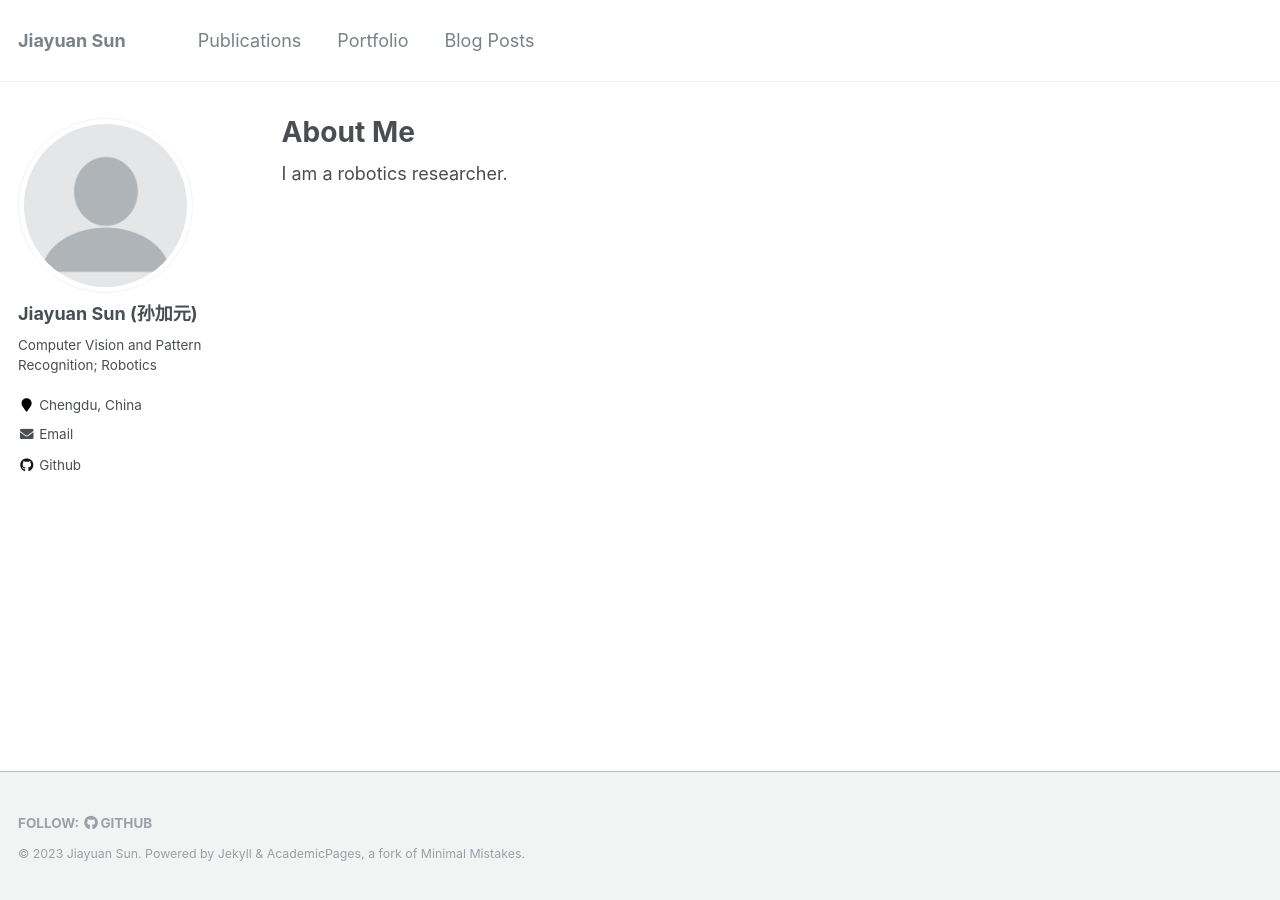
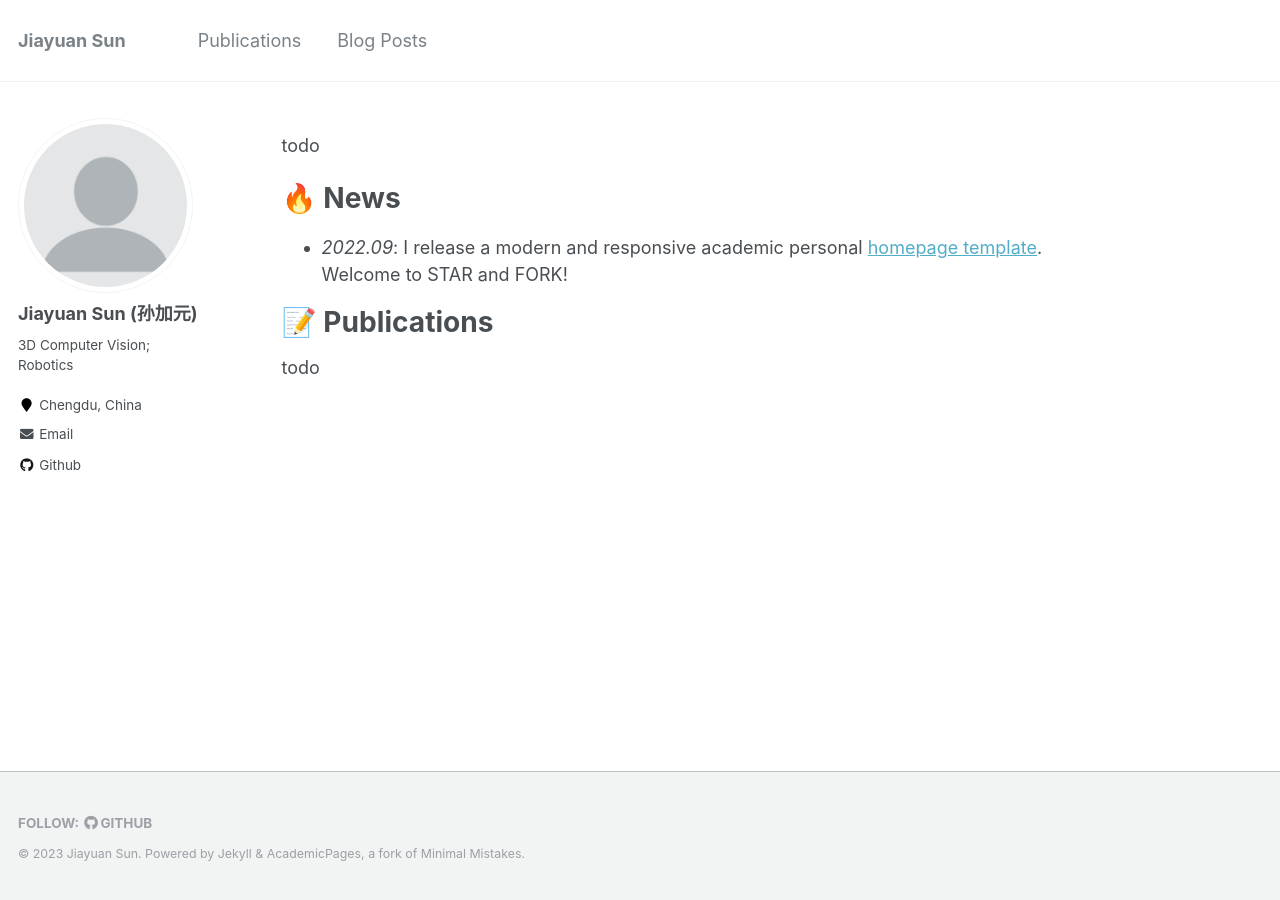
Before and after one commit to sunjiayuanro/sunjiayuan.github.io, a Jekyll site: the page built from _pages/about.md, in a window 1280 px wide. Built offline with Jekyll 4.4.1, drawn with Linux system fonts in a browser that asks for light colours.

Commit message:
update page layout

```diff
--- a/_config.yml
+++ b/_config.yml
@@ -82,7 +82,7 @@ analytics:
 author:
   name             : "Jiayuan Sun (孙加元)"
   avatar           : "profile.png"
-  bio              : "Computer Vision and Pattern Recognition; Robotics"
+  bio              : "3D Computer Vision; Robotics"
   location         : "Chengdu, China"
   #employer         :
   #pubmed           : "https://www.ncbi.nlm.nih.gov/pubmed/?term=john+snow"
--- a/_data/navigation.yml
+++ b/_data/navigation.yml
@@ -9,8 +9,8 @@ main:
 #  - title: "Teaching"
 #    url: /teaching/
 
-  - title: "Portfolio"
-    url: /portfolio/
+  # - title: "Portfolio"
+    # url: /portfolio/
 
   - title: "Blog Posts"
     url: /year-archive/
--- a/_pages/about.md
+++ b/_pages/about.md
@@ -1,12 +1,16 @@
 ---
 permalink: /
-title: "About Me"
-excerpt: "About Me"
+title: ""
+excerpt: ""
 author_profile: true
 redirect_from:
   - /about/
   - /about.html
 ---
 
+<span class='anchor' id='about-me'></span>
+{% include_relative includes/intro.md %}
 
-I am a robotics researcher.
+{% include_relative includes/news.md %}
+
+{% include_relative includes/pub.md %}
--- /dev/null
+++ b/_pages/includes/intro.md
@@ -0,0 +1 @@
+todo
--- /dev/null
+++ b/_pages/includes/news.md
@@ -0,0 +1,2 @@
+# 🔥 News
+- *2022.09*: I release a modern and responsive academic personal [homepage template](https://github.com/sunjiayuanro/sunjiayuanro.github.io). Welcome to STAR and FORK!
--- /dev/null
+++ b/_pages/includes/pub.md
@@ -0,0 +1,4 @@
+
+# 📝 Publications
+
+todo
```
Also changed, not shown: _pages/includes/homepage.md (added, +2 -0 lines), _pages/includes/others.md (added, +1 -0 lines).
